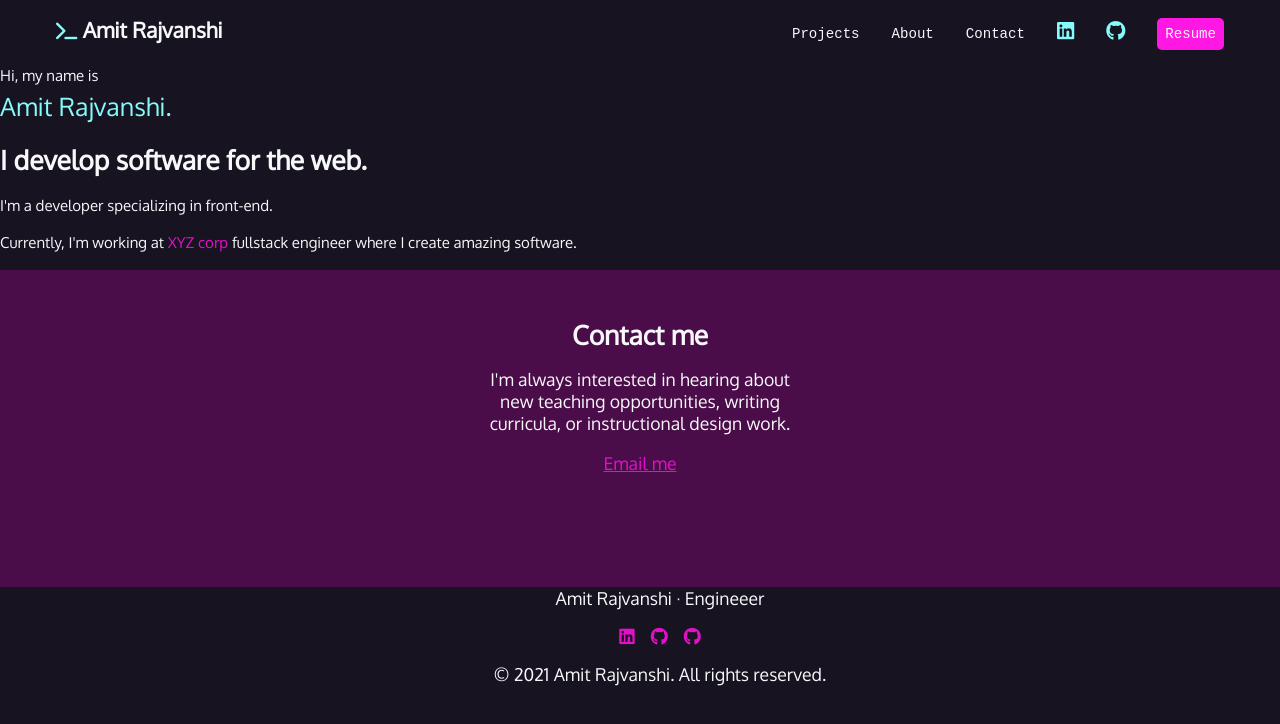
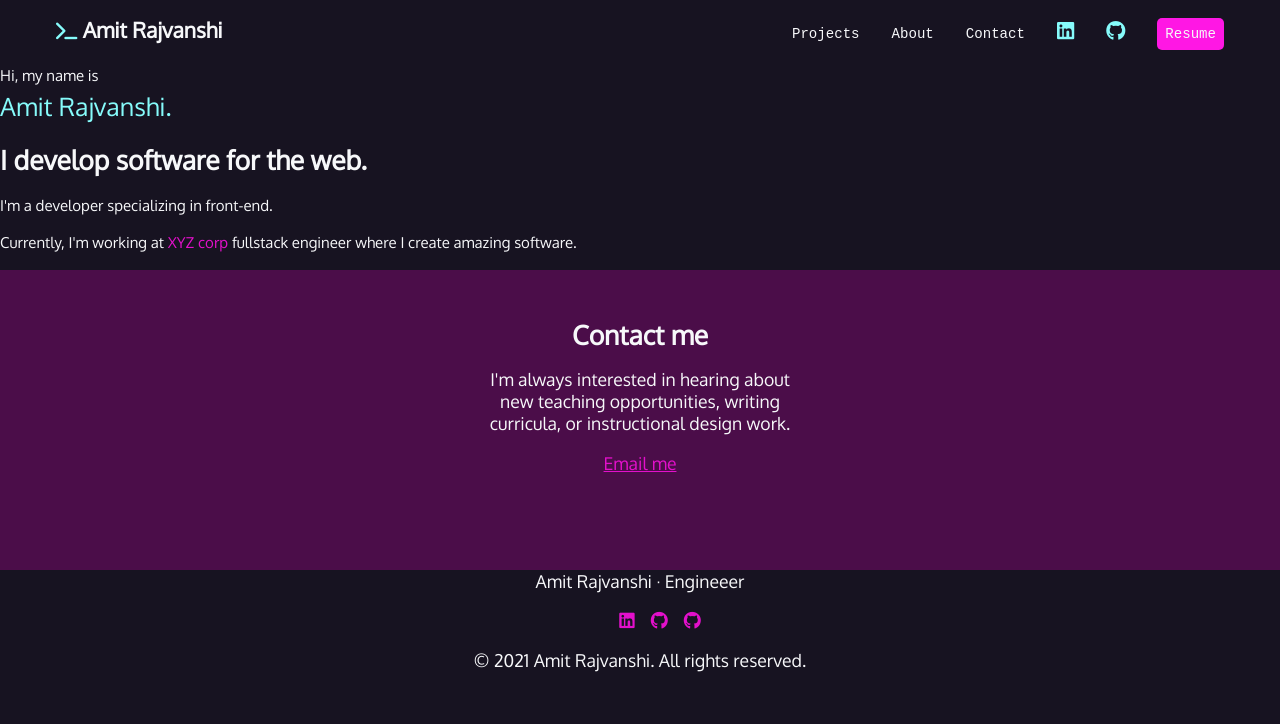
Before and after one commit to arajvans1/profile-page, a plain HTML site: page index.html in a window 1280 px wide. Drawn offline with Linux system fonts and the light colour scheme; a web font is replaced by a local one.

Commit message:
added footer with diff tech

```diff
--- a/index.html
+++ b/index.html
@@ -58,8 +58,8 @@
     <p><a href="#">Email me</a></p>
   </div>
   <footer>
+    <span>Amit Rajvanshi &middot; Engineeer</span>
     <ul>
-      <li>Amit Rajvanshi &middot; Engineeer</li>
       <li>
         <a href="https://www.linkedin.com/in/amit-rajvanshi-a2853924/"><span class="fab fa-linkedin"></span> <span class="sr-only">LinkedIn</span>
         </a>
@@ -74,10 +74,10 @@
           <span class="fa-brands fa-github"></span>
         </a>
       </li>
-      <li>
+    </ul>
+    <span>
         &copy; 2021 Amit Rajvanshi. All rights reserved.
-      </li>
-    </ul>
+    </span>
   </footer>
 </section>
 </body>
--- a/style.css
+++ b/style.css
@@ -169,10 +169,3 @@ footer ul {
     justify-content: center;
     flex-wrap: wrap;
 }
-
-footer li:first-child{
-   flex-basis: 100%;
-}
-footer li:last-child{
-    flex-basis: 100%;
-}
```
